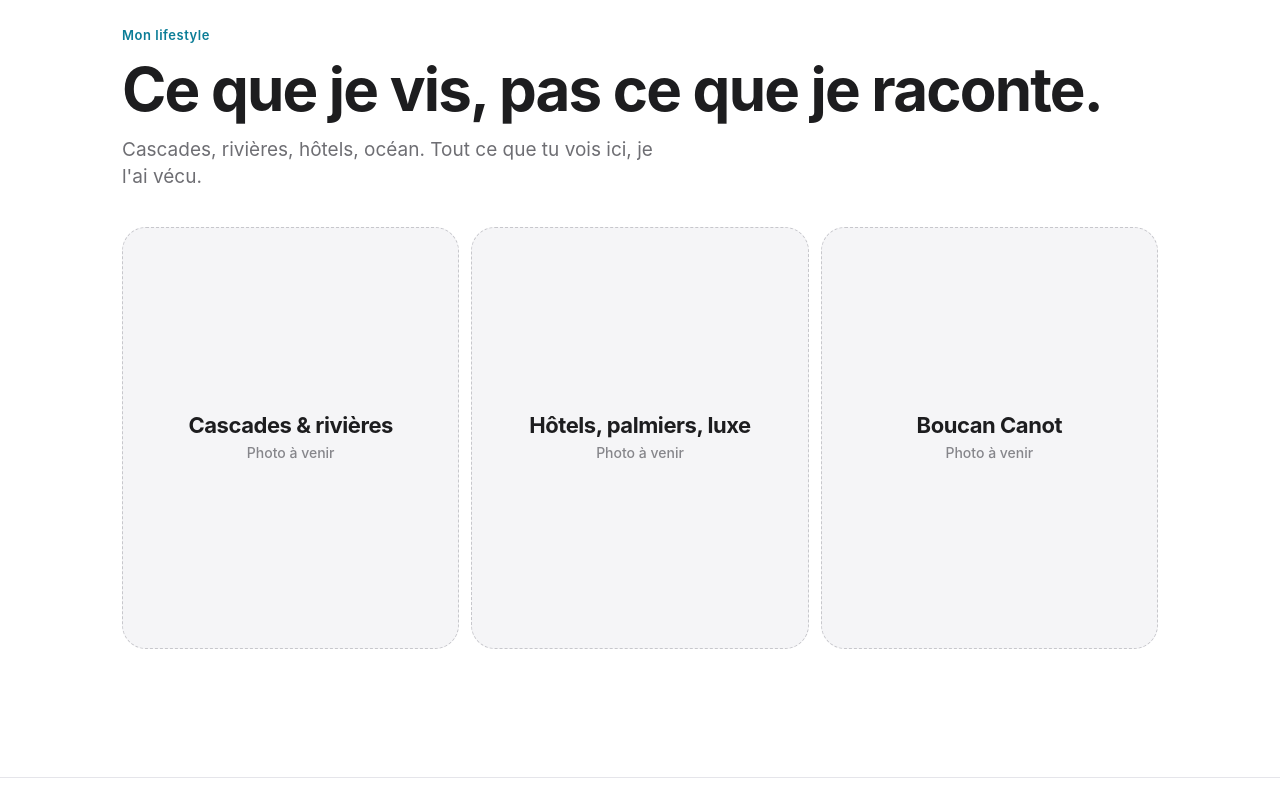
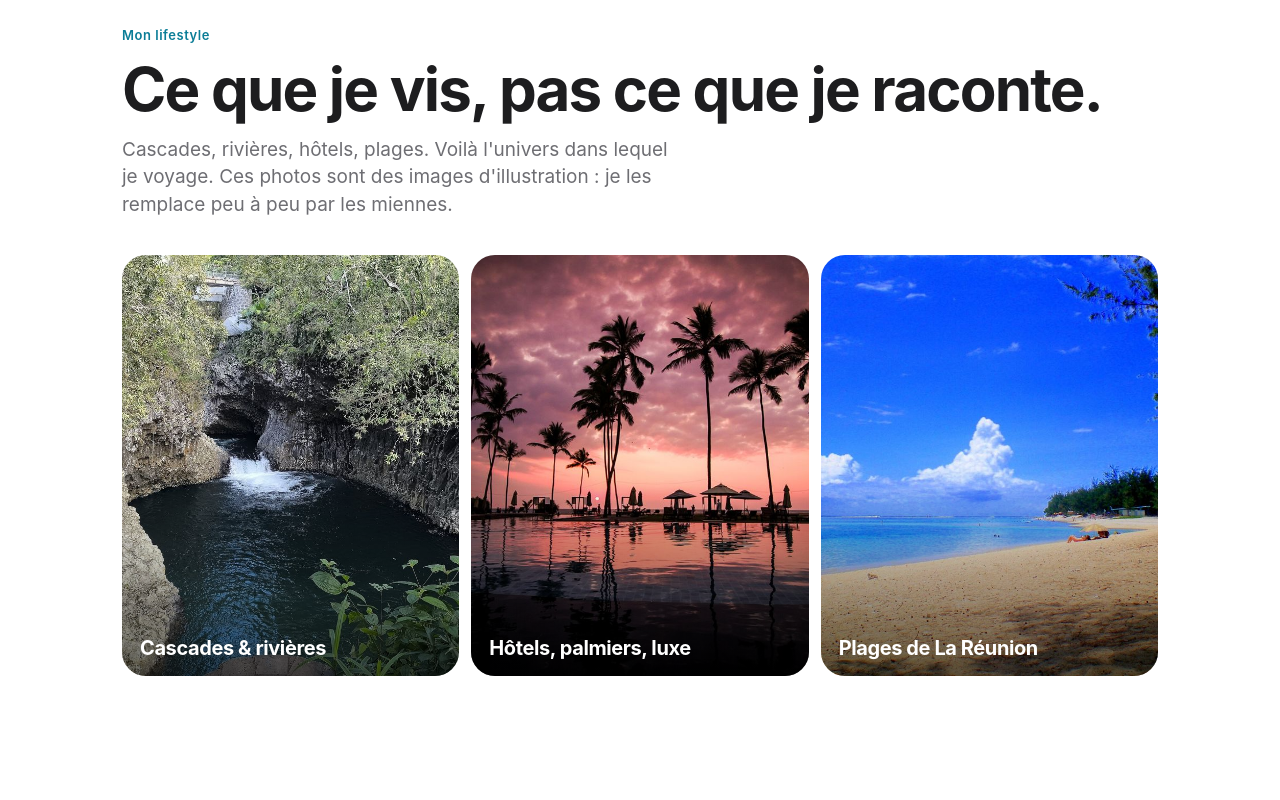
Before and after one commit to dupratmarcus79-dot/marcus-travel, a plain HTML site: page index.html in a window 1280 px wide. Shown: the part 1800-2600 px from the top of the page. Drawn offline with Linux system fonts and the light colour scheme.

Commit message:
Add files via upload

```diff
--- a/index.html
+++ b/index.html
@@ -59,9 +59,12 @@ input::placeholder{color:#86868b}
 ul{padding:0}
 
 .grid{display:grid;grid-template-columns:repeat(2,1fr);gap:12px;margin-top:36px}
+.tile{position:relative;margin:0;overflow:hidden;aspect-ratio:4/5;border-radius:24px;background:var(--card)}
 .tile:last-child{grid-column:1/-1;aspect-ratio:16/9}
-.tile{aspect-ratio:4/5;border-radius:24px;border:1.5px dashed #c7c7cc;display:grid;place-content:center;text-align:center;color:#86868b;font-size:14px;font-weight:500;background:var(--card);padding:14px}
-.tile b{display:block;font:700 22px/1.15 var(--d);letter-spacing:-.02em;color:var(--fg);margin-bottom:4px}
+.tile img{width:100%;height:100%;object-fit:cover;display:block;transition:transform .6s}
+.tile:hover img{transform:scale(1.04)}
+.tile::after{content:"";position:absolute;inset:0;background:linear-gradient(180deg,transparent 55%,rgba(0,0,0,.6));pointer-events:none}
+.tile figcaption{position:absolute;left:18px;right:18px;bottom:16px;z-index:1;color:#fff;font:700 20px/1.15 var(--d);letter-spacing:-.02em}
 
 .steps{display:grid;gap:14px;margin-top:36px;counter-reset:s}
 .steps li{list-style:none;counter-increment:s;background:var(--card);border-radius:24px;padding:28px}
@@ -158,11 +161,11 @@ footer summary{font-size:15px;padding:14px 0}
 <section><div class="w">
   <p class="k">Mon lifestyle</p>
   <h2>Ce que je vis, pas ce que je raconte.</h2>
-  <p class="p">Cascades, rivières, hôtels, océan. Tout ce que tu vois ici, je l'ai vécu.</p>
+  <p class="p">Cascades, rivières, hôtels, plages. Voilà l'univers dans lequel je voyage. Ces photos sont des images d'illustration : je les remplace peu à peu par les miennes.</p>
   <div class="grid">
-    <div class="tile"><span><b>Cascades &amp; rivières</b>Photo à venir</span></div>
-    <div class="tile"><span><b>Hôtels, palmiers, luxe</b>Photo à venir</span></div>
-    <div class="tile"><span><b>Boucan Canot</b>Photo à venir</span></div>
+    <figure class="tile"><img src="img/cascade.jpg" alt="Bassin et petite cascade dans la roche volcanique, La Réunion" loading="lazy"><figcaption>Cascades &amp; rivières</figcaption></figure>
+    <figure class="tile"><img src="img/hotel.jpg" alt="Piscine à débordement d'un hôtel de luxe entourée de palmiers au coucher du soleil" loading="lazy"><figcaption>Hôtels, palmiers, luxe</figcaption></figure>
+    <figure class="tile"><img src="img/plage.jpg" alt="Plage de sable et lagon turquoise à La Réunion" loading="lazy"><figcaption>Plages de La Réunion</figcaption></figure>
   </div>
 </div></section>
 
@@ -253,6 +256,9 @@ footer summary{font-size:15px;padding:14px 0}
     <p><b>Tes droits.</b> Tu peux à tout moment retirer ton accord, accéder à tes données, les corriger, les faire supprimer, t'opposer à leur usage, ou les récupérer. Écris à Marcus par message privé sur Instagram, ou réponds simplement « STOP » à un de ses emails. Tu peux aussi déposer une réclamation auprès de la CNIL (cnil.fr).</p>
     <p><b>Cookies.</b> Ce site ne dépose aucun cookie de suivi ni de publicité. Les polices d'écriture sont chargées depuis Google Fonts.</p>
   </details>
+  <details><summary>Crédits photos</summary>
+    <p>Photo d'ouverture : Marcus. Photos d'illustration, recadrées, via Wikimedia Commons : « Bassin la Paix » par Clémenceau Lauret (<a href="https://creativecommons.org/licenses/by-sa/3.0" target="_blank" rel="noopener">CC BY-SA 3.0</a>, <a href="https://commons.wikimedia.org/wiki/File:Bassin_la_Paix.jpg" target="_blank" rel="noopener">source</a>) ; « L'Ermitage beach, Réunion » par Samuel Hoarau (<a href="https://creativecommons.org/licenses/by-sa/3.0" target="_blank" rel="noopener">CC BY-SA 3.0</a>, <a href="https://commons.wikimedia.org/wiki/File:L%27Ermitage_beach,_R%C3%A9union.jpg" target="_blank" rel="noopener">source</a>) ; « Negombo Beach resort pool » par Recal Media (domaine public CC0, <a href="https://commons.wikimedia.org/wiki/File:Negombo_Beach_resort_pool_(Unsplash).jpg" target="_blank" rel="noopener">source</a>).</p>
+  </details>
   <details><summary>Mentions légales</summary>
     <p>Éditeur et directeur de la publication : Marcus Duprat. Contact : par message privé sur Instagram. Hébergeur : GitHub Inc., 88 Colin P. Kelly Jr. Street, San Francisco, CA 94107, États-Unis.</p>
     <p>Marcus est partenaire indépendant d'une société de voyage qui fonctionne en marketing de réseau. Il n'est pas salarié de cette société et ce site n'est pas le sien. Certains liens sont des liens de parrainage. Aucun revenu n'est garanti.</p>
```
Also changed, not shown: img/cascade.jpg (added), img/hotel.jpg (added), img/plage.jpg (added), 1 other file.
